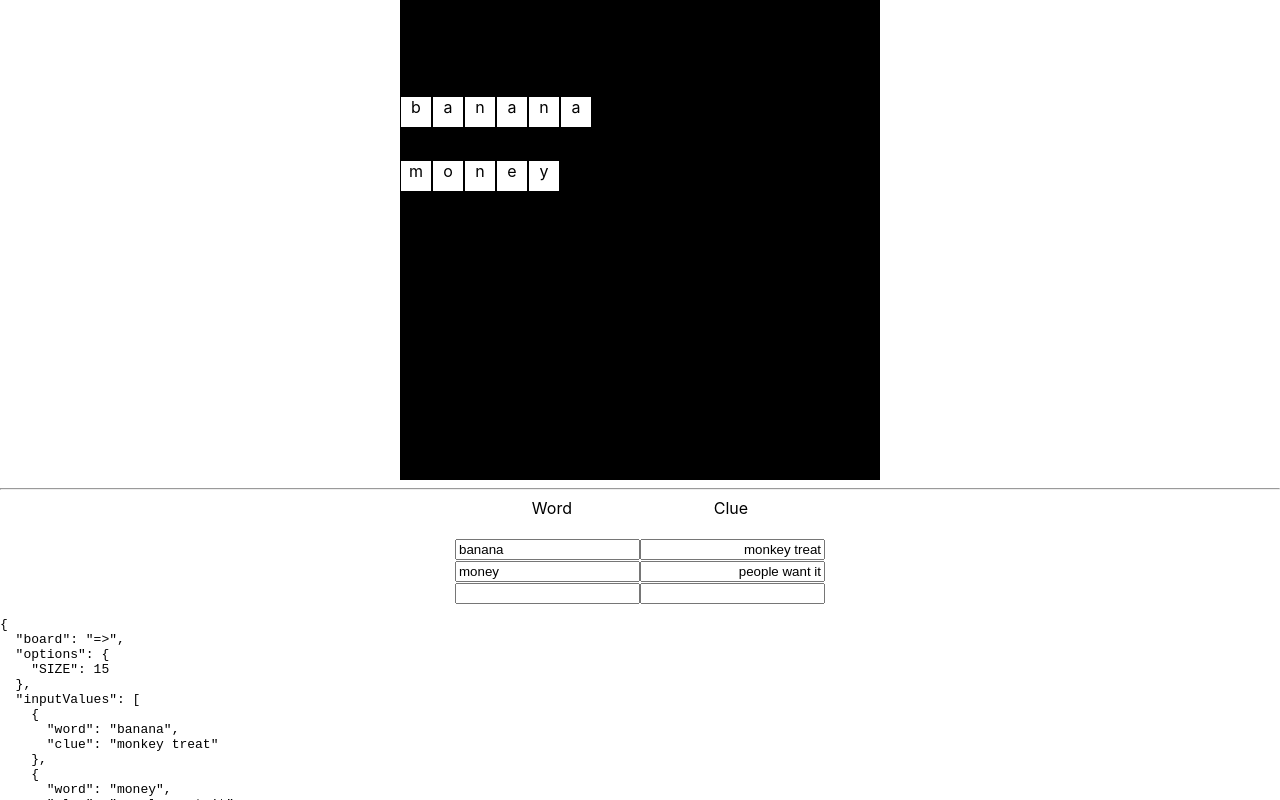
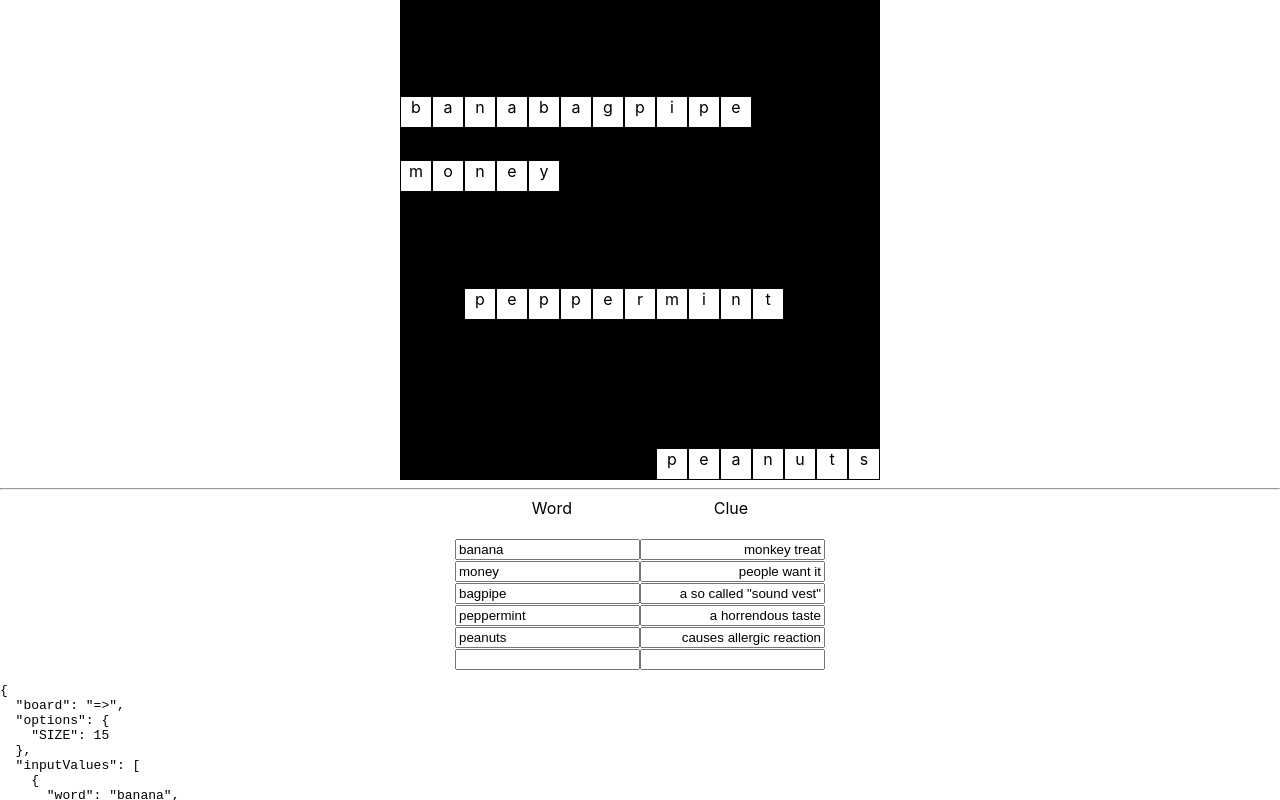
Before and after one commit to Pratterino/crossword-generator, a React (Create React App) app: page / in a window 1280 px wide. Shown: the top 800 px of the page. Built offline with nearby package versions, Linux system fonts and the light colour scheme.

Commit message:
can start at 0 and cover all the way to last index (before the words never could reach the end last column).

```diff
--- a/src/App.jsx
+++ b/src/App.jsx
@@ -15,6 +15,15 @@ class App extends Component {
         }, {
             word: "money",
             clue: "people want it",
+        }, {
+            word: "bagpipe",
+            clue: "a so called \"sound vest\"",
+        }, {
+            word: "peppermint",
+            clue: "a horrendous taste",
+        }, {
+            word: "peanuts",
+            clue: "causes allergic reaction",
         }],
     };
 
--- a/src/generator/Generator.jsx
+++ b/src/generator/Generator.jsx
@@ -83,7 +83,7 @@ class Generator extends Component {
         board.forEach((row, i) => {
             // the row we want to insert word into
             if (i === rowNumber) {
-                const columnStart = Math.floor(Math.random() * (board[rowNumber].length - word.length));
+                const columnStart = Math.floor(Math.random() * (board[rowNumber].length - (word.length - 1)));
                 row.forEach((letter, j) => {
                     if (j < word.length) {
                         board[i][columnStart + j] = word[j];
```
